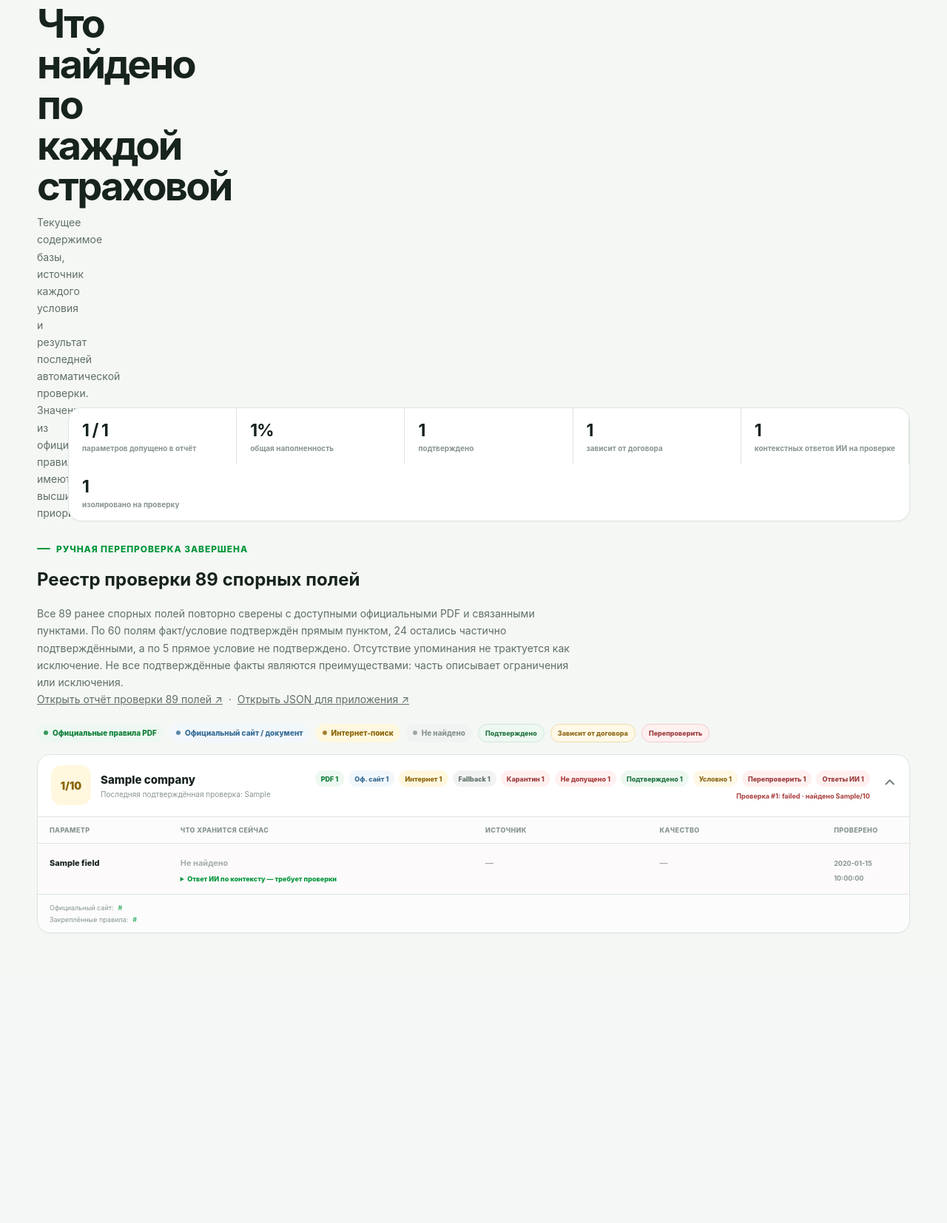
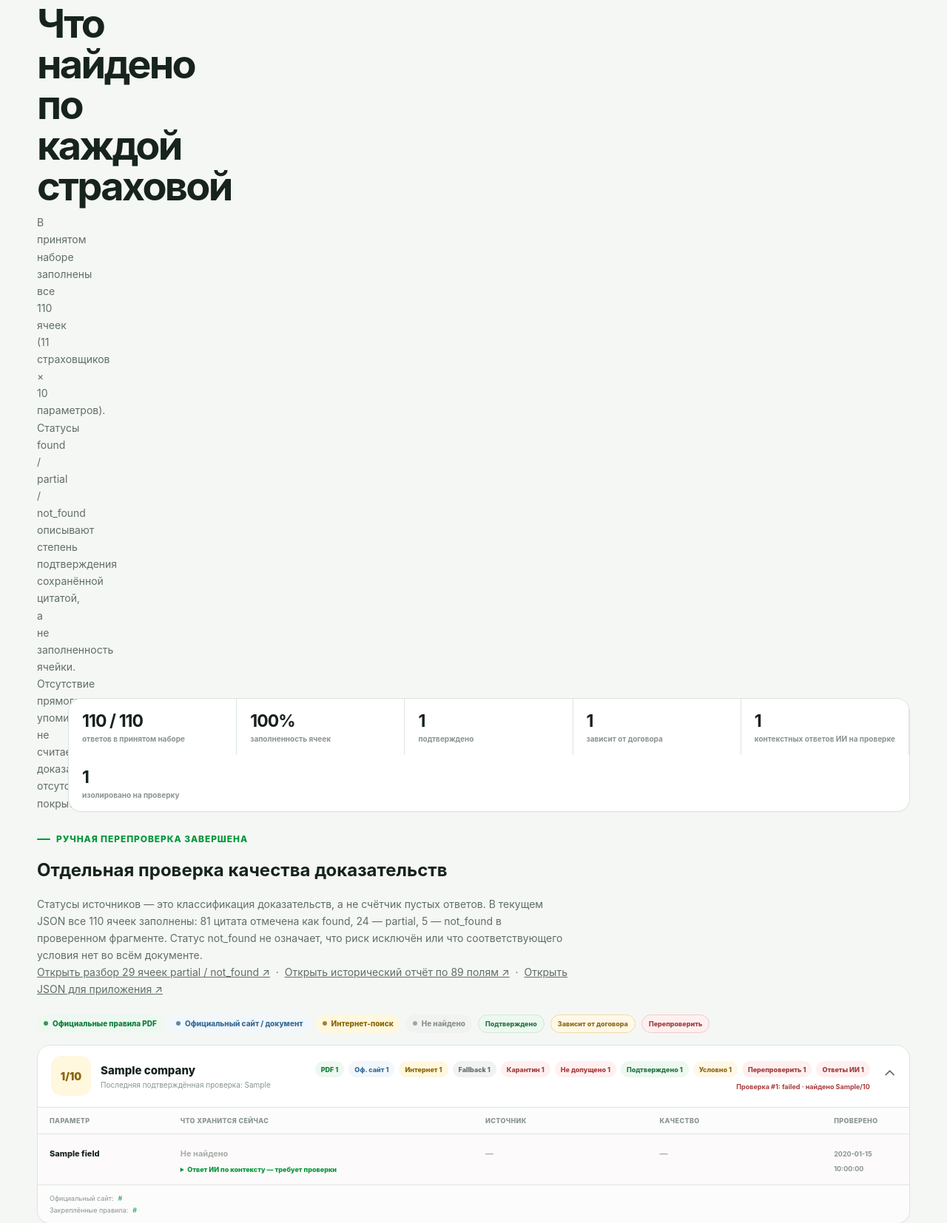
Before and after one commit to vilvetti-cloud/insurance-comparator, a Flask app: template templates/data_report.html in a window 1280 px wide. Shown: the part 159-1813 px from the top of the page at 74% size. Before the commit the page ends 1421 px from the top, so only its background shows below. Run offline with Flask 2, Linux system fonts and the light colour scheme; the template is opened without the code that fills it: most values are stand-ins (such as "Sample title", 1, 10 or a date in 2020).

Commit message:
Separate CASCO cell completeness from evidence statuses

```diff
--- a/templates/data_report.html
+++ b/templates/data_report.html
@@ -31,19 +31,20 @@
           <div class="eyebrow">Контроль качества базы</div>
           <h1>Что найдено по каждой страховой</h1>
           <p>
-            Текущее содержимое базы, источник каждого условия и результат последней автоматической проверки.
-            Значения из официальных правил имеют высший приоритет.
+            В принятом наборе заполнены все 110 ячеек (11 страховщиков × 10 параметров).
+            Статусы found / partial / not_found описывают степень подтверждения сохранённой цитатой, а не заполненность ячейки.
+            Отсутствие прямого упоминания не считается доказательством отсутствия покрытия.
           </p>
         </div>
 
         <div class="report-summary">
           <div class="report-summary__metric">
-            <strong>{{ report.total_found }} / {{ report.total_possible }}</strong>
-            <span>параметров допущено в отчёт</span>
+            <strong>110 / 110</strong>
+            <span>ответов в принятом наборе</span>
           </div>
           <div class="report-summary__metric">
-            <strong>{{ report.coverage_percent }}%</strong>
-            <span>общая наполненность</span>
+            <strong>100%</strong>
+            <span>заполненность ячеек</span>
           </div>
           <div class="report-summary__metric">
             <strong>{{ report.total_confirmed }}</strong>
@@ -68,15 +69,17 @@
         <div>
           <!-- Audit figures and links below are derived from normalized JSON and the dated field-audit report; total-loss thresholds are not ranked without settlement context. -->
           <div class="eyebrow">Ручная перепроверка завершена</div>
-          <h2>Реестр проверки 89 спорных полей</h2>
+          <h2>Отдельная проверка качества доказательств</h2>
           <p>
-            Все 89 ранее спорных полей повторно сверены с доступными официальными PDF и связанными пунктами.
-            По 60 полям факт/условие подтверждён прямым пунктом, 24 остались частично подтверждёнными,
-            а по 5 прямое условие не подтверждено. Отсутствие упоминания не трактуется как исключение.
-            Не все подтверждённые факты являются преимуществами: часть описывает ограничения или исключения.
+            Статусы источников — это классификация доказательств, а не счётчик пустых ответов.
+            В текущем JSON все 110 ячеек заполнены: 81 цитата отмечена как found, 24 — partial,
+            5 — not_found в проверенном фрагменте. Статус not_found не означает, что риск исключён
+            или что соответствующего условия нет во всём документе.
           </p>
           <p>
-            <a href="https://github.com/vilvetti-cloud/insurance-comparator/blob/main/reports/casco-audit-89-fields-2026-10-14.md" target="_blank" rel="noopener">Открыть отчёт проверки 89 полей ↗</a>
+            <a href="https://github.com/vilvetti-cloud/insurance-comparator/blob/main/reports/casco-partial-not-found-review-2026-10-14.md" target="_blank" rel="noopener">Открыть разбор 29 ячеек partial / not_found ↗</a>
+            &nbsp;·&nbsp;
+            <a href="https://github.com/vilvetti-cloud/insurance-comparator/blob/main/reports/casco-audit-89-fields-2026-10-14.md" target="_blank" rel="noopener">Открыть исторический отчёт по 89 полям ↗</a>
             &nbsp;·&nbsp;
             <a href="https://github.com/vilvetti-cloud/insurance-comparator/blob/main/data/casco-comparison-master.json" target="_blank" rel="noopener">Открыть JSON для приложения ↗</a>
           </p>
```
